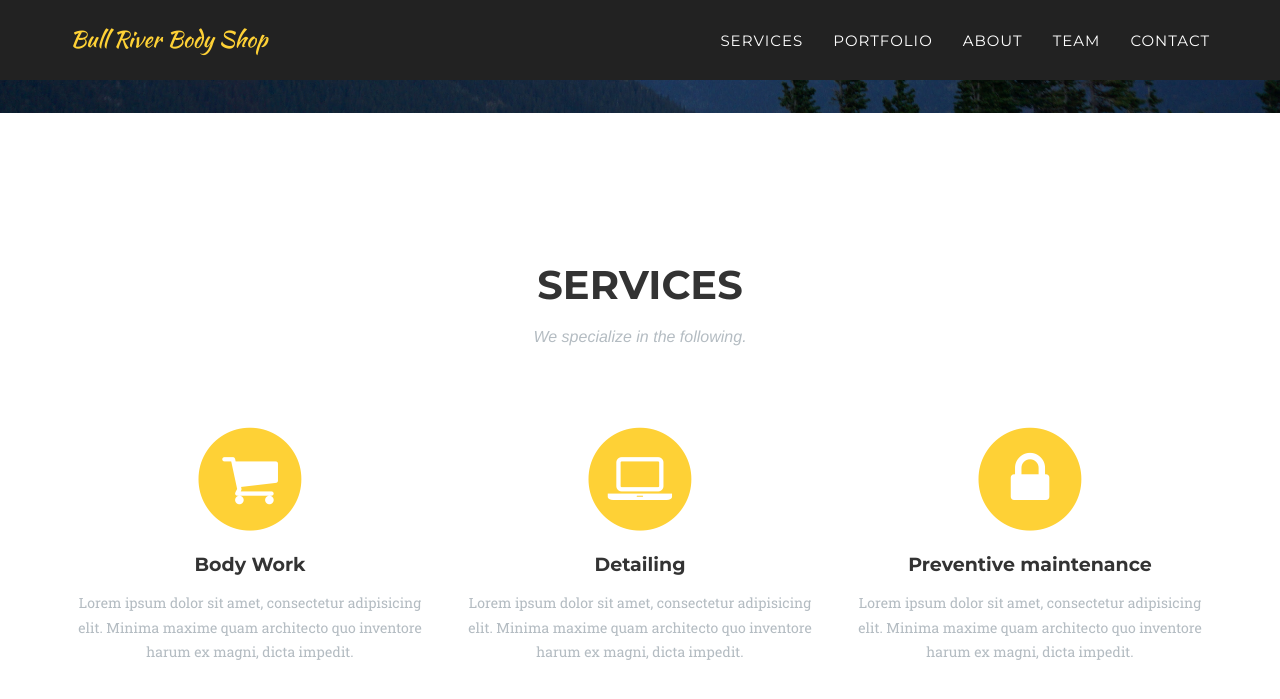
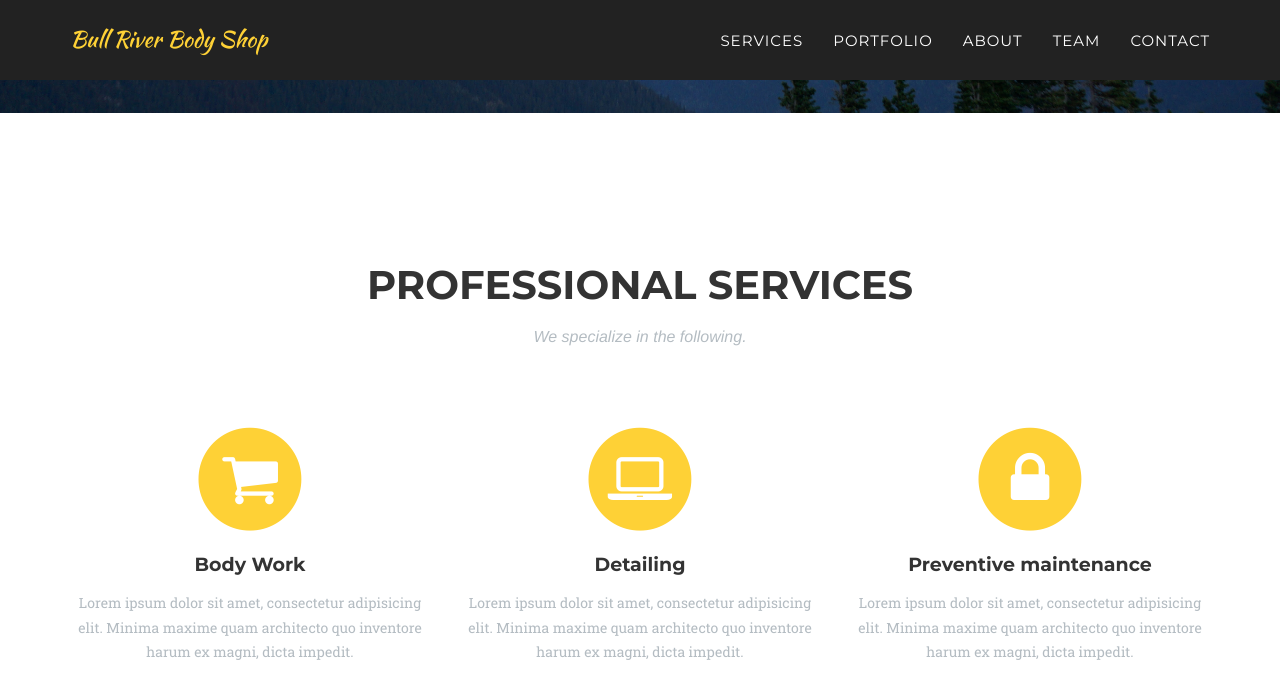
Before and after one commit to Anant08/tessagit.github.io, a Jekyll site: the page built from index.html, in a window 1280 px wide and 900 px high, scrolled down 580 px. Shown: the top 699 px of the window. Built offline with Jekyll 4.4.1, drawn with Linux system fonts in a browser that asks for light colours; some web fonts are replaced.

Commit message:
Update Services title
Added professional

```diff
--- a/_includes/services.html
+++ b/_includes/services.html
@@ -3,7 +3,7 @@
         <div class="container">
             <div class="row">
                 <div class="col-lg-12 text-center">
-                    <h2 class="section-heading">Services</h2>
+                    <h2 class="section-heading">Professional Services</h2>
                     <h3 class="section-subheading text-muted">We specialize in the following.</h3>
                 </div>
             </div>
```
